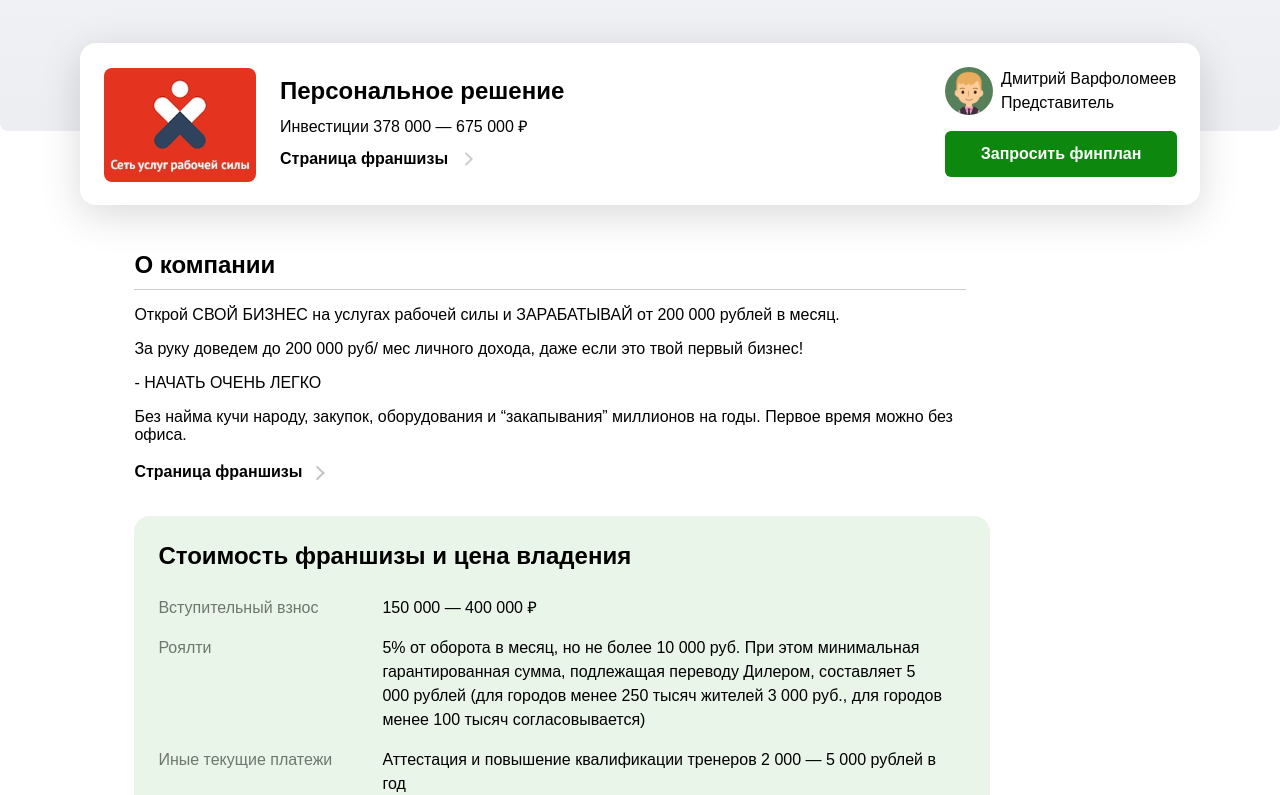
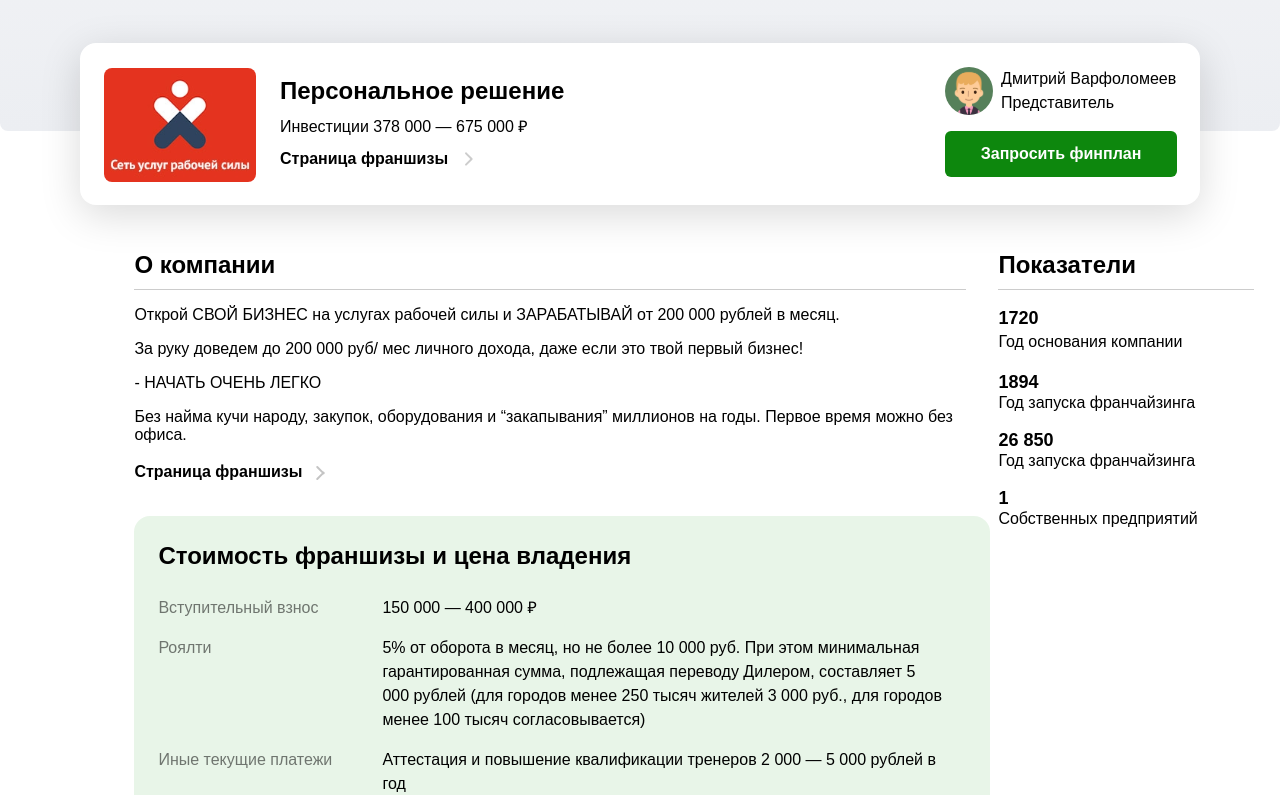
Before and after one commit to qmarow/front-end_BIBOSS, a Vue app: page / in a window 1280 px wide. Shown: the part 725-1520 px from the top of the page. Built offline with nearby package versions, Linux system fonts and the light colour scheme.

Commit message:
AboutCompanyComplite

```diff
--- a/src/components/ContentPage.vue
+++ b/src/components/ContentPage.vue
@@ -5,8 +5,13 @@
   <div id='personalSolutionW'>
     <PersonalSolutionW />
   </div>
-  <div id="aboutCompany">
-    <AboutCompany />
+  <div :style="{'display': 'flex'}">
+    <div id="aboutCompany">
+      <AboutCompany />
+    </div>
+    <div id="Indicators">
+      <Indicators />
+    </div>
   </div>
 </template>
 
@@ -15,6 +20,7 @@
 import FranchiseVideo from './partsContentPage/FranchiseVideo.vue'
 import PersonalSolutionWindow from './partsContentPage/PersonalSolutionWindow.vue'
 import AboutCompany from './partsContentPage/AboutCompany.vue'
+import Indicators from './partsContentPage/Indicators.vue'
 export default {
   props: {},
   data() {
@@ -24,6 +30,7 @@
       FranchiseVideo: FranchiseVideo,
       PersonalSolutionW: PersonalSolutionWindow,
       AboutCompany: AboutCompany,
+      Indicators: Indicators,
   }
 }
 </script>
@@ -57,4 +64,9 @@
   /* background-color: aqua; */
 }
 
+#Indicators {
+  margin-top: 126px;
+  margin-left: 32px;
+}
+
 </style>
--- /dev/null
+++ b/src/components/partsContentPage/Indicators.vue
@@ -0,0 +1,58 @@
+<template>
+	<div id="main">
+		<div :style="{'font-weight': 'bold', 'font-size': '24px', 'line-height': '32px'}">Показатели</div>
+		<hr />
+		<div class="number">1720</div>
+		<div class="txt">Год основания компании</div>
+		<div class="number">1894</div>
+		<div>Год запуска франчайзинга</div>
+		<div class="number">26 850</div>
+		<div>Год запуска франчайзинга</div>
+		<div class="number">1</div>
+		<div>Собственных предприятий</div>
+
+	</div>
+</template>
+
+
+<script>
+export default {
+	props: {},
+	data() {
+		return {}
+},
+	components: {}
+}
+</script>
+
+
+<style scoped>
+
+#main {
+	font-family: Arial;
+	font-style: normal;
+	width: 256px;
+	height: 305px;
+}
+
+.number {
+	margin-top: 16px;
+	font-weight: bold;
+	font-size: 18px;
+	line-height: 24px;
+}
+
+.txt {
+	font-weight: normal;
+	font-size: 16px;
+	line-height: 24px;
+}
+
+hr {
+	width: 256px;
+	border: 0px;
+  height: 1px;
+  background-color: rgba(0, 0, 0, 0.2);;
+}
+
+</style>
```
